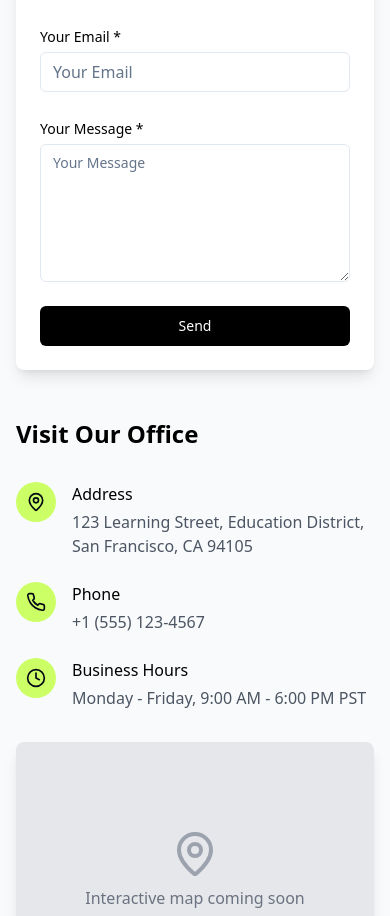
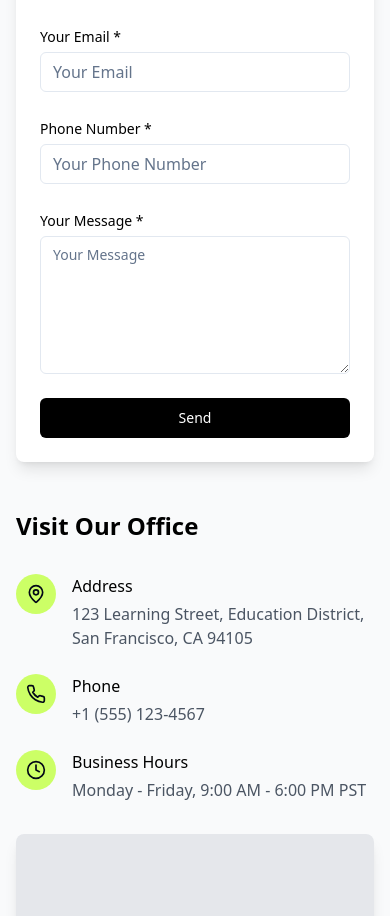
Before and after one commit to info-gradway/gradway-path-builder, a React (Vite) app: page /contact in a window 390 px wide. Shown: the part 1737-2653 px from the top of the page. Built offline with nearby package versions, Linux system fonts and the light colour scheme.

Commit message:
Add phone number field to contact form
Added a phone number input field to the contact form on the contact page. This field is required and includes appropriate placeholder text and event handling.

```diff
--- a/src/pages/Contact.tsx
+++ b/src/pages/Contact.tsx
@@ -14,6 +14,7 @@ const Contact = () => {
   const [formData, setFormData] = useState({
     name: "",
     email: "",
+    phone: "",
     message: ""
   });
 
@@ -35,7 +36,7 @@ const Contact = () => {
         title: "Thanks! Your message was sent.",
         description: "We'll get back to you soon.",
       });
-      setFormData({ name: "", email: "", message: "" });
+      setFormData({ name: "", email: "", phone: "", message: "" });
     })
     .catch(() => {
       toast({
@@ -176,6 +177,20 @@ const Contact = () => {
                   </div>
 
                   <div>
+                    <Label htmlFor="phone" className="text-black font-medium">Phone Number *</Label>
+                    <Input
+                      id="phone"
+                      name="phone"
+                      type="tel"
+                      placeholder="Your Phone Number"
+                      value={formData.phone}
+                      onChange={(e) => handleInputChange("phone", e.target.value)}
+                      required
+                      className="mt-1"
+                    />
+                  </div>
+
+                  <div>
                     <Label htmlFor="message" className="text-black font-medium">Your Message *</Label>
                     <Textarea
                       id="message"
```
